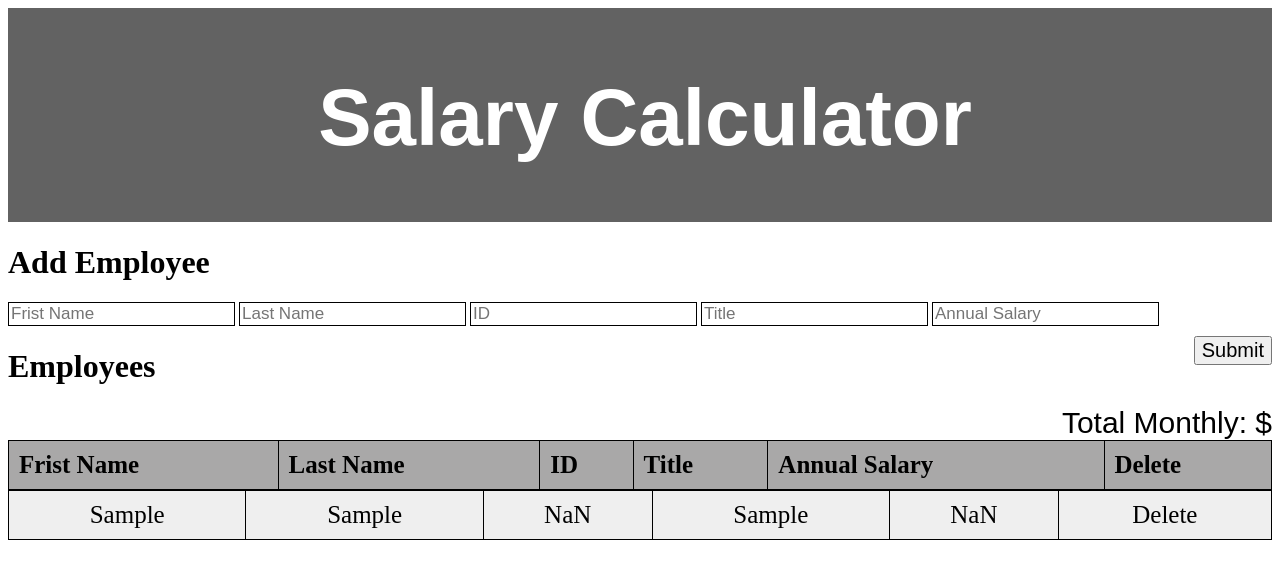
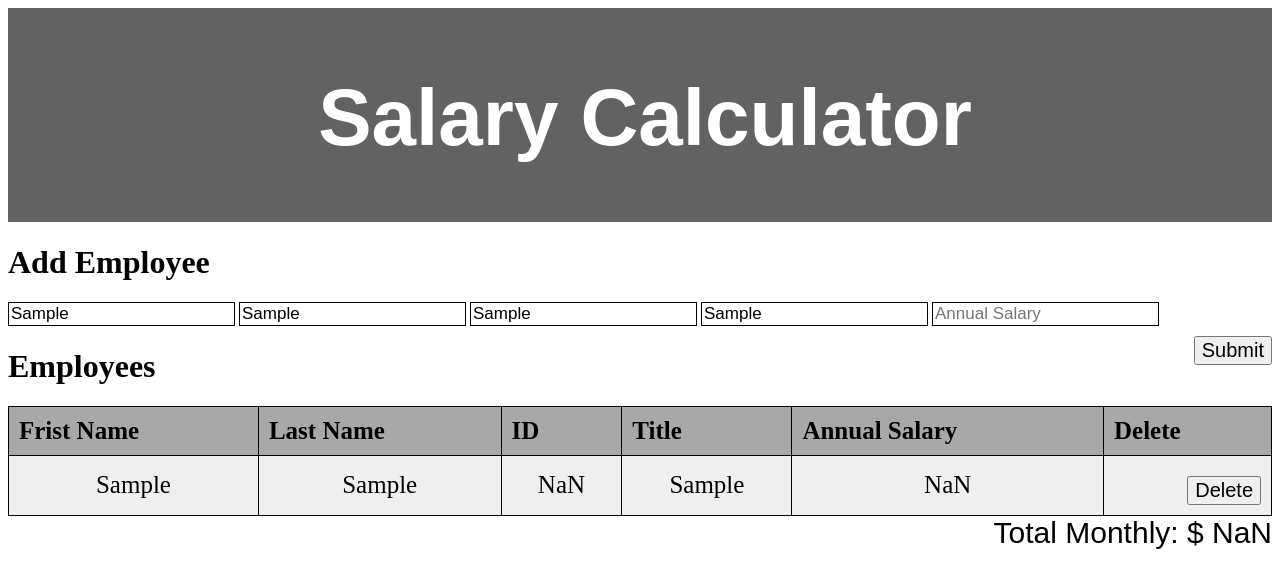
Before and after one commit to Javierna182/weekend-salary-calculator, a plain HTML site: page index.html in a window 1280 px wide. Both pictures are taken after typing "Sample", "Sample", "Sample", "Sample", "Sample" into the empty fields and a click on the button "Submit". Drawn offline with Linux system fonts and the light colour scheme.

Commit message:
fixed addinfodiv and created  tottalAdd function

```diff
--- a/client.js
+++ b/client.js
@@ -3,9 +3,20 @@ console.log('hello');
 let totalMonthly = 0;
 let totalEl = document.getElementById('total-monthly');
 
+let totalMoCount = [];
+let total = 0;
+
+function totalAdd (array){
+    for(let numbers of array){
+        total += numbers;
+        console.log(total);
+    }
+    if (total/12 >= 20000){
+        document.querySelector('#total-monthly').className = 'red';
+    }
+}
 
 function AddInfoDiv(event){
-    let totalMoCount = [];
 
 // prevents form from refreshing
 event.preventDefault();
@@ -16,29 +27,36 @@ let lastName = document.getElementById('lastName').value;
 let ID = Number(document.getElementById('ID').value);
 let title = document.getElementById('title').value;
 let annualSalary = Number(document.getElementById('annualSalary').value);
-
-
+totalMoCount.push(annualSalary);
+totalAdd(totalMoCount);
+totalMoCount = [];
 //adds tab
-document.body.innerHTML +=
-`<table onclick="removeDiv(event)">
+document.querySelector('#employee-table').innerHTML +=
+`
 <tr>
 <td>${firstName}</td>
 <td>${lastName}</td>
 <td>${ID}</td>
 <td>${title}</td>
 <td>${annualSalary}</td>
-<td>Delete</td>
+<td><button onclick="removeDiv(event)">Delete</button></div></td>
 </tr>
-</table>`;
+`;
+
+
+
+annualSalary = document.getElementById('annualSalary');
+
+annualSalary.value = '';
 
 // <td><button onclick="removeDiv(event)">Delete</button></div></td>
 
 // increment total monthly
-totalMonthly += 1;
-totalEl.innerHTML = `<div id="total-monthly"> Total Monthly: $ ${totalMonthly}</div>`;
+totalMonthly += 0;
+totalEl.innerHTML = `<div id="total-monthly"> Total Monthly: $ ${total/12}</div>`;
 
 }//used to add info
 
 function removeDiv(event){
-    event.target.parentElement.remove();
+    event.target.parentElement.parentElement.remove();
 }//used to remove the div
--- a/index.html
+++ b/index.html
@@ -12,14 +12,14 @@
         <h1>Salary Calculator</h1>
     </header>
 
-    <div class="addEmployee">
+    <form class="addEmployee">
         <h1>Add Employee</h1>
         <input placeholder="Frist Name" id="firstName" />
         <input placeholder="Last Name" id="lastName" />
         <input placeholder="ID" id="ID" />
         <input placeholder="Title" id="title" />
         <input placeholder="Annual Salary" id="annualSalary" />
-    </div>
+    </form>
 
     <div>
         <button onclick="AddInfoDiv(event)">Submit</button>
@@ -29,7 +29,7 @@
         <h1>Employees</h1>
     </div>
 
-    <table>
+    <table id="employee-table">
         <thead>
           <tr>
             <th>Frist Name</th>
@@ -40,7 +40,6 @@
             <th>Delete</th>
           </tr>
         </thead>
-        <div id="total-monthly"> Total Monthly: $</div>
         <!-- <tbody>
         <tr>
             <td>javi</td>
@@ -56,7 +55,7 @@
 
         <!-- <div id="total-monthly"> Total Monthly: 0</div> -->
     </table>
-
+    <div id="total-monthly"> Total Monthly: $</div>
     <!-- <div id="total-monthly"> Total Monthly: 0</div> -->
 
     <script src="client.js"></script>
--- a/style.css
+++ b/style.css
@@ -57,3 +57,7 @@ tbody:nth-child(odd){
   font-family: Arial, "Helvetica Neue", Helvetica, sans-serif;
   text-align: right;
 }
+
+.red{
+  background-color: red;
+}
```
